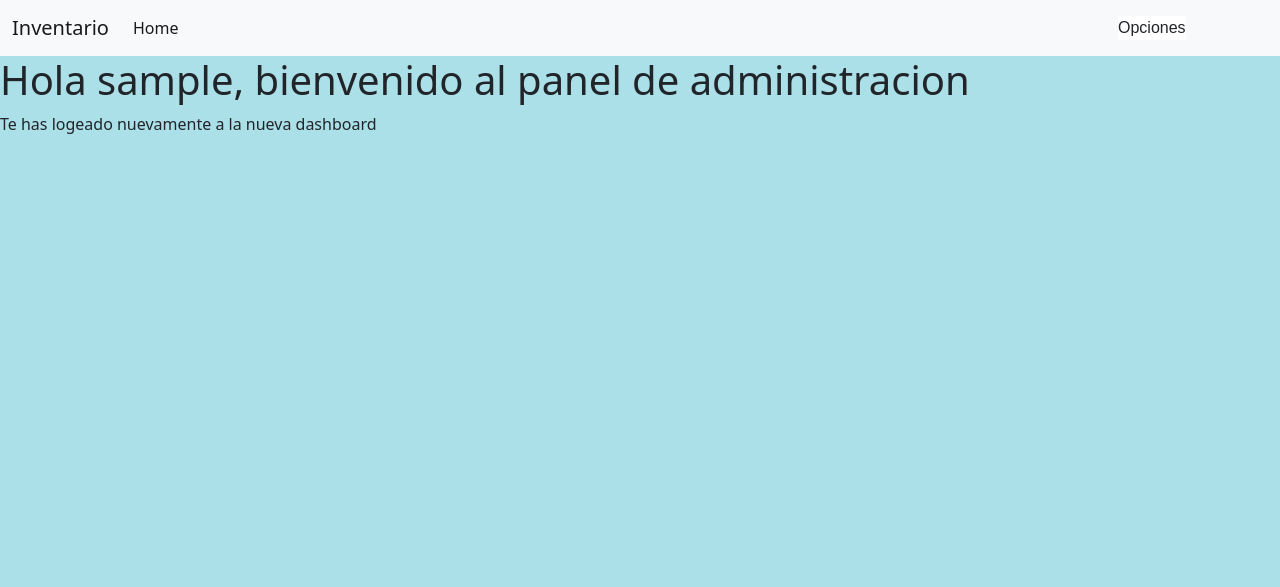
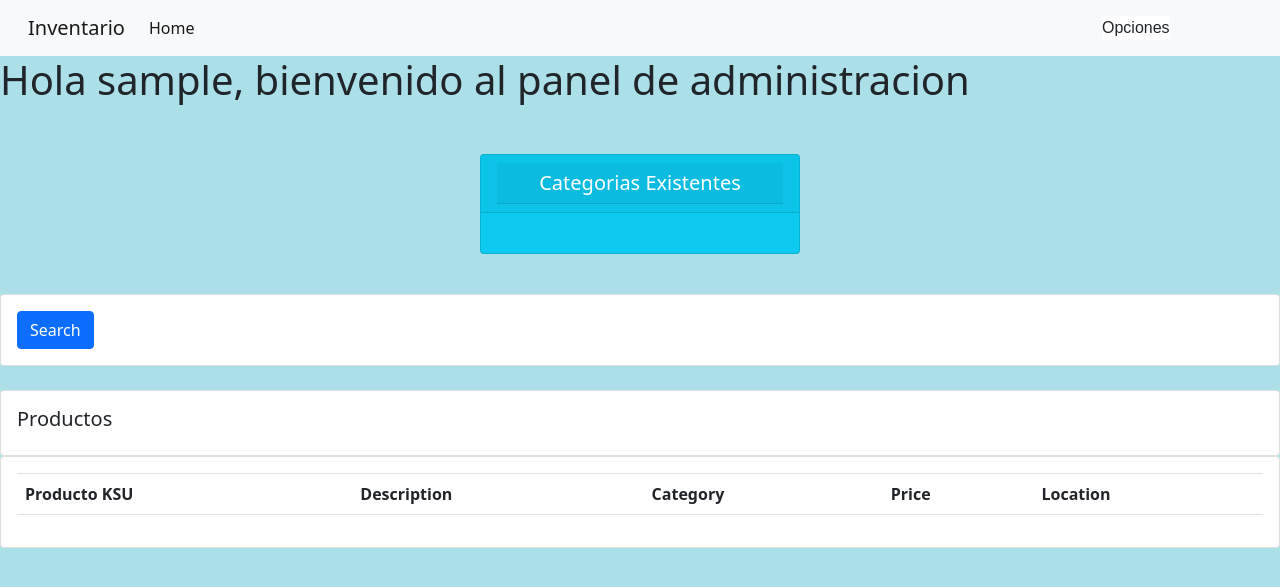
Before and after one commit to PedroAlejandroUicabDiaz/Veterinary_stocktaking, a Django app: page /dashapp/dash/ in a window 1280 px wide. Shown: the top 587 px of the page. Run offline with Django 3.2, Linux system fonts and the light colour scheme; the visitor is signed in with stand-in values (Sample User, id 1); lists and menus that the app fills with data are empty; some libraries are stand-ins or nearby versions.

Commit message:
search bar added and new products directory created

```diff
--- a/dashapp/templates/dash.html
+++ b/dashapp/templates/dash.html
@@ -1,20 +1,86 @@
 <!DOCTYPE html>
 <html lang="en">
+
 <head>
-    <meta charset="UTF-8">
-    <meta http-equiv="X-UA-Compatible" content="IE=edge">
-    <meta name="viewport" content="width=device-width, initial-scale=1.0">
-    <title>NewDashboard</title>
+    <title>Dashboard</title>
+    <link rel="stylesheet" href="https://stackpath.bootstrapcdn.com/bootstrap/4.3.1/css/bootstrap.min.css"
+        integrity="sha384-ggOyR0iXCbMQv3Xipma34MD+dH/1fQ784/j6cY/iJTQUOhcWr7x9JvoRxT2MZw1T" crossorigin="anonymous">
+    <style>
+        #greeting {
+            margin-bottom: 50px;
+        }
+
+        #total-categories {
+            width: 20rem;
+            margin: auto;
+        }
+    </style>
 </head>
+
 <body>
     {% extends 'index.html' %}
 
     <!-- Abre un bloque de contenido -->
     {% block content %}
 
-    <h1>Hola {{user.username}}, bienvenido al panel de administracion</h1>
-    <p>Te has logeado nuevamente a la nueva dashboard</p>
+    <h1 id="greeting">Hola {{user.username}}, bienvenido al panel de administracion</h1>
+    <div class="row">
+        <div class="col">
+            <div class="col-sm-12">
+                <div class="card text-center text-white bg-info mb-3" id="total-categories">
+                    <div class="card-header">
+                        <h5 class="card-header">Categorias Existentes</h5>
+                    </div>
+                    <div class="card-body">
+                        <h3 class="card-title"></h3>
+                    </div>
+                </div>
+            </div>
+        </div>
+    </div>
+    <br>
+    <!--Search bar-->
+    <div class="row">
+        <div class="col">
+            <div class="card card-body">
+                <form action="get">
+                    <button class="btn btn-primary" type="submit">Search</button>
+                </form>
+            </div>
+        </div>
+    </div>
+    <br>
+    <!--Tabla de productos full-->
+    <div class="row">
+        <div class="col-md">
+            <div class="card card-body">
+                <h5>Productos</h5>
+            </div>
+            <div class="card card-body">
+                <table class="table">
+                    <tr>
+                        <th>Producto KSU</th>
+                        <th>Description</th>
+                        <th>Category</th>
+                        <th>Price</th>
+                        <th>Location</th>
+                    </tr>
+                </table>
+            </div>
+        </div>
+    </div>
 
     {% endblock %}
 </body>
+
+<script src="https://code.jquery.com/jquery-3.3.1.slim.min.js"
+    integrity="sha384-q8i/X+965DzO0rT7abK41JStQIAqVgRVzpbzo5smXKp4YfRvH+8abtTE1Pi6jizo"
+    crossorigin="anonymous"></script>
+<script src="https://cdnjs.cloudflare.com/ajax/libs/popper.js/1.14.7/umd/popper.min.js"
+    integrity="sha384-UO2eT0CpHqdSJQ6hJty5KVphtPhzWj9WO1clHTMGa3JDZwrnQq4sF86dIHNDz0W1"
+    crossorigin="anonymous"></script>
+<script src="https://stackpath.bootstrapcdn.com/bootstrap/4.3.1/js/bootstrap.min.js"
+    integrity="sha384-JjSmVgyd0p3pXB1rRibZUAYoIIy6OrQ6VrjIEaFf/nJGzIxFDsf4x0xIM+B07jRM"
+    crossorigin="anonymous"></script>
+
 </html>
--- a/inventario/settings.py
+++ b/inventario/settings.py
@@ -126,6 +126,7 @@ USE_TZ = True
 # https://docs.djangoproject.com/en/3.2/howto/static-files/
 
 STATIC_URL = '/static/'
+
 LOGIN_REDIRECT_URL = '/dashapp/dash/' # Una vez que haces login vas al dashboard
 
 #EMAIL_BACKEND = 'django.core.mail.backends.console.EmailBackend'  # During development only
```
Also changed, not shown: dashapp/templates/products.html (+20 -3 lines).
